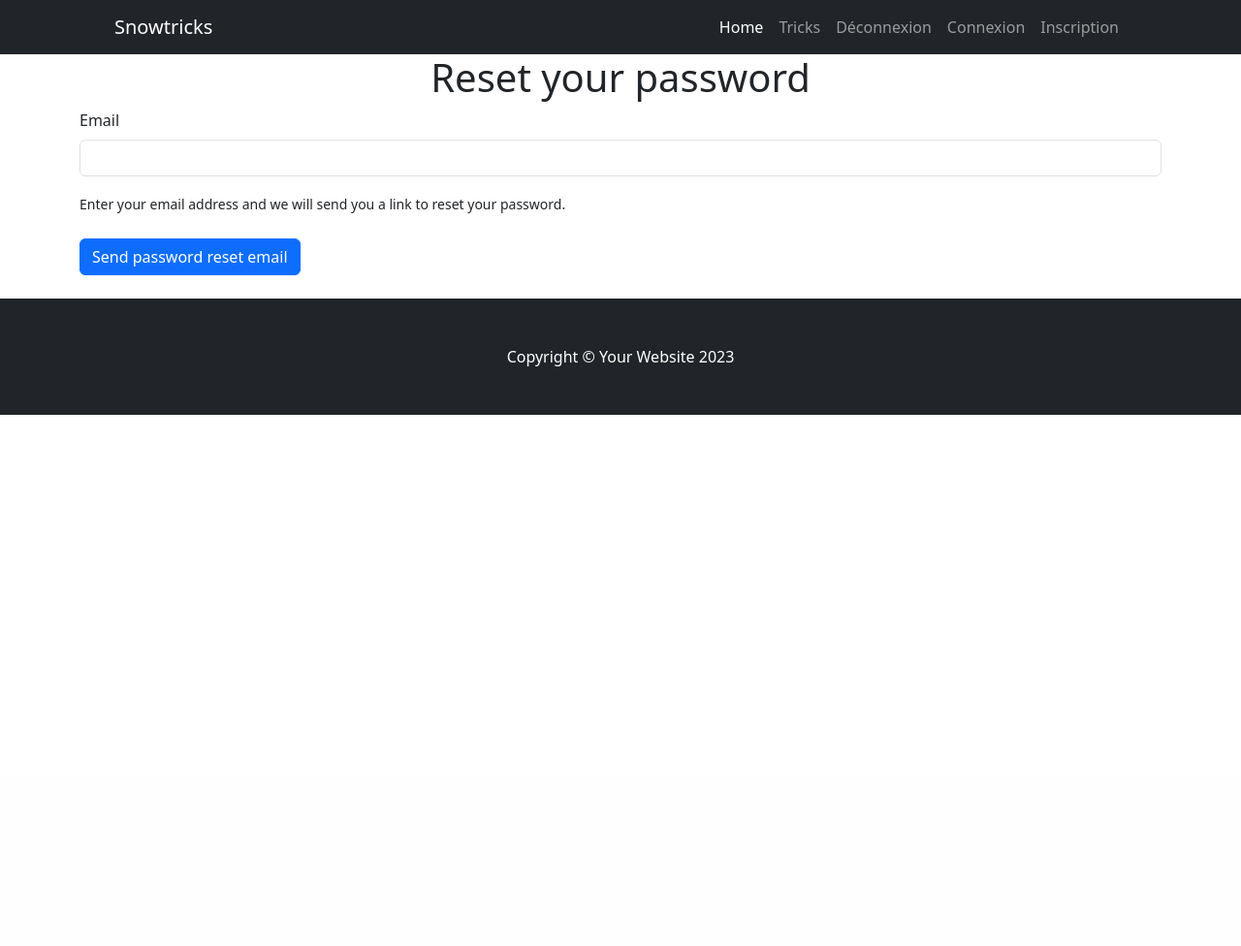
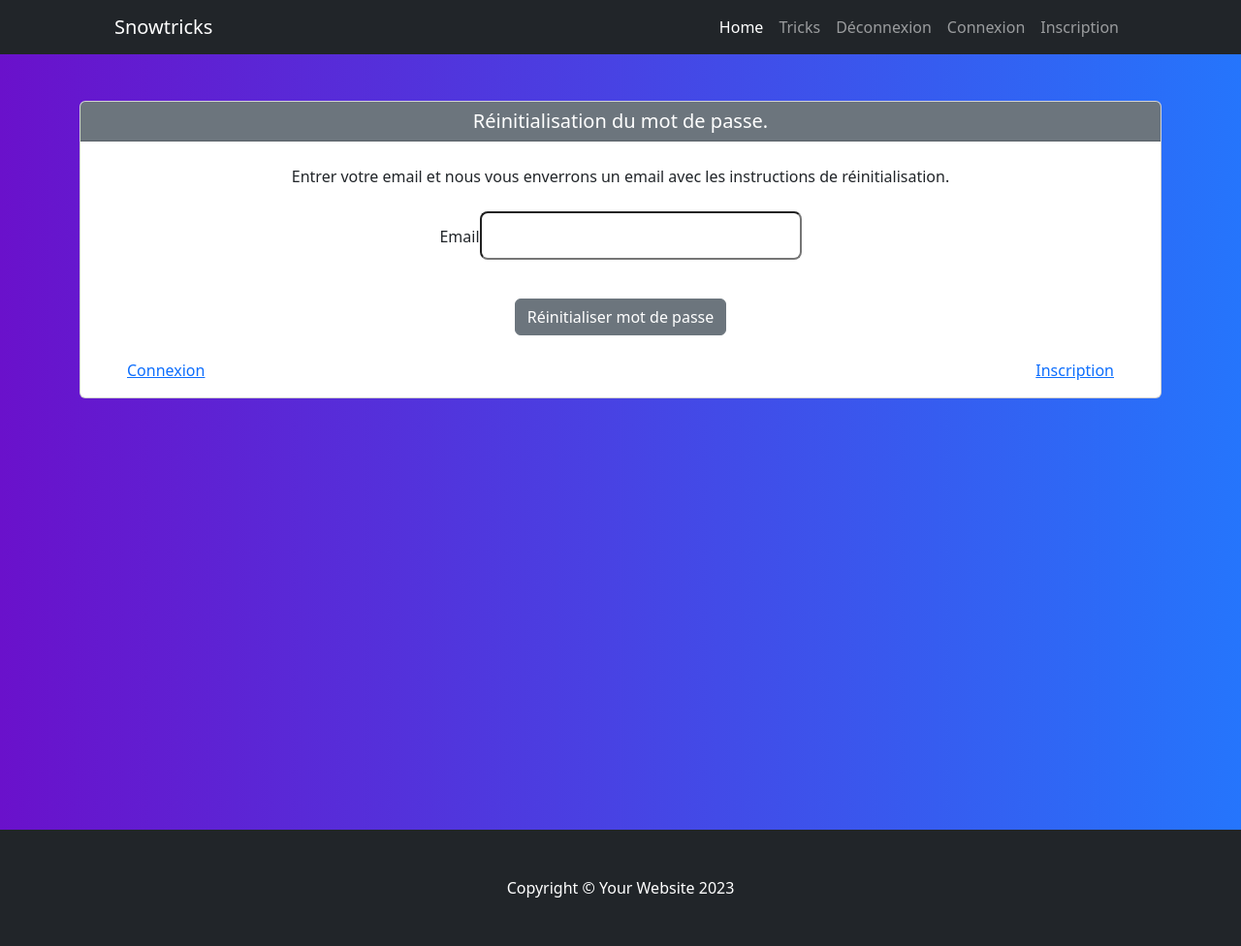
Before and after one commit to k-saidou/snowtricks, a Symfony app: template templates/reset_password/request.html.twig in a window 1280 px wide. Shown: the whole page at 97% size. Before the commit the page ends 428 px from the top, so only its background shows below. Run offline with Twig, Linux system fonts and the light colour scheme; the template is opened without the code that fills it, so the values that code supplies are empty; form fields are guessed from the names that the template uses; some libraries are stand-ins or nearby versions.

Commit message:
page oubli MDP

```diff
--- a/public/css/styles.css
+++ b/public/css/styles.css
@@ -22,3 +22,8 @@ header.masthead {
     /* W3C, IE 10+/ Edge, Firefox 16+, Chrome 26+, Opera 12+, Safari 7+ */
     background: linear-gradient(to right, rgba(106, 17, 203, 1), rgba(37, 117, 252, 1))
     }
+
+.request {
+    /* W3C, IE 10+/ Edge, Firefox 16+, Chrome 26+, Opera 12+, Safari 7+ */
+    background: linear-gradient(to right, rgba(106, 17, 203, 1), rgba(37, 117, 252, 1))
+    }
--- a/templates/reset_password/request.html.twig
+++ b/templates/reset_password/request.html.twig
@@ -6,24 +6,29 @@
     {% for flash_error in app.flashes('reset_password_error') %}
         <div class="alert alert-danger" role="alert">{{ flash_error }}</div>
     {% endfor %}
-    <div class="container">
-        <h1 class="text-center">Reset your password</h1>
-
+    <section class="request vh-100">
+        <div class="container py-5">
+            <div class="card text-center" style="width: 300 height: 300;">
+                <div class="card-header h5 text-white bg-secondary">Réinitialisation du mot de passe.</div>
                     {{ form_start(requestForm) }}
-        <div>
+                    <div class="card-body px-5">
+                        <p class="card-text py-2">
+                            Entrer votre email et nous vous enverrons un email avec les instructions de réinitialisation.
+                        </p>
+                    <div class="form-outline">
                         {{ form_row(requestForm.email, {
-                'attr':{'class':'form-control'}
+                            'attr':{'class':'form-control-lg'}
                         }) }}
                     </div>
-            <div>
-                <small>
-                    Enter your email address and we will send you a
-                    link to reset your password.
-                </small>
+                    <br>
+                    <button class="btn btn-secondary">Réinitialiser mot de passe</button>
+                    <div class="d-flex justify-content-between mt-4">
+                        <a class="" href="{{ path('app_login') }}">Connexion</a>
+                        <a class="" href="{{ path('app_register') }}">Inscription</a>
                     </div>
-            <br>
-            <button class="btn btn-primary">Send password reset email</button>
-            <br><br>
+                </div>
                 {{ form_end(requestForm) }}
             </div>
+        </div>
+    </section>
 {% endblock %}
```
Also changed, not shown: templates/reset_password/check_email.html.twig (+13 -5 lines), templates/reset_password/reset.html.twig (+10 -8 lines). Lines whose indentation alone changed are shown as unchanged.
